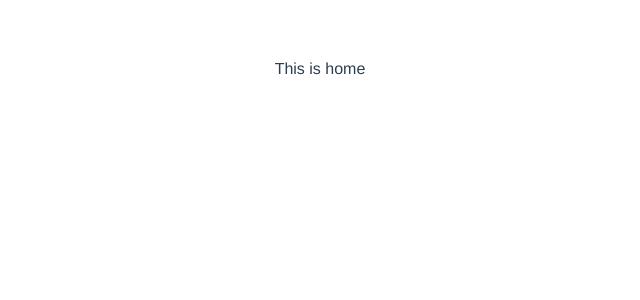
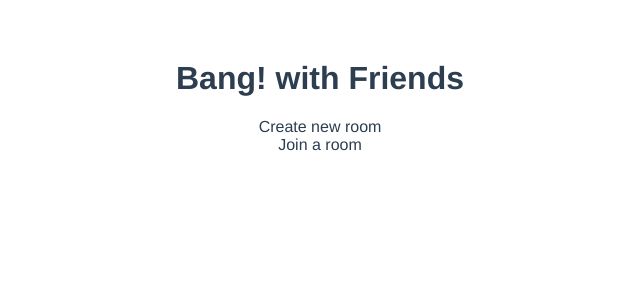
Before and after one commit to bang-with-friends/bang-with-friends, a Vue app in the folder frontend/: page / in a window 1280 px wide. Shown: the top 300 px of the page, without its empty margins (320-960 px from the left). Built offline with nearby package versions, Linux system fonts and the light colour scheme.

Commit message:
Login screen

```diff
--- a/frontend/src/views/Home.vue
+++ b/frontend/src/views/Home.vue
@@ -1,20 +1,52 @@
 <template>
   <div class='home'>
-    <div>This is home</div>
+    <h1>Bang! with Friends</h1>
+    <div class='box'>
+      <div v-show='show === ShowState.SELECT' class='buttons'>
+        <div v-on:click.once='create'>Create new room</div>
+        <div v-on:click.once='join'>Join a room</div>
+      </div>
+      <div v-show='show !== ShowState.SELECT' class='settings'>
+        <p>Room code</p>
+        <div v-if='show === ShowState.CREATE'>{{ code }}</div>
+        <input v-else v-model='code' />
+        <p>Name</p>
+        <input v-model='name' />
+        <div v-on:click.once='complete'>{{ show === ShowState.CREATE ? 'Create' : 'Join' }}</div>
+      </div>
+    </div>
   </div>
 </template>
 
 <script lang='ts'>
 import { Component, Vue } from 'vue-property-decorator';
-// import HelloWorld from '@/components/HelloWorld.vue'; // @ is an alias to /src
 
-/*
-@Component({
-  components: {
-    HelloWorld,
-  },
-})
-*/
+enum ShowState {
+  SELECT = 'SELECT',
+  CREATE = 'CREATE',
+  JOIN = 'JOIN',
+}
+
 @Component
-export default class Home extends Vue {}
+export default class Home extends Vue {
+  show = ShowState.SELECT;
+  ShowState = ShowState;
+
+  code = 'ABCD';
+  name = '';
+
+  create() {
+    this.show = ShowState.CREATE;
+  }
+
+  join() {
+    this.show = ShowState.JOIN;
+  }
+
+  complete() {
+    if (process.env.NODE_ENV === 'development') {
+      alert(`${this.show} ${this.code} ${this.name}`);
+    }
+  }
+}
 </script>
```
Also changed, not shown: frontend/.eslintrc.js.
